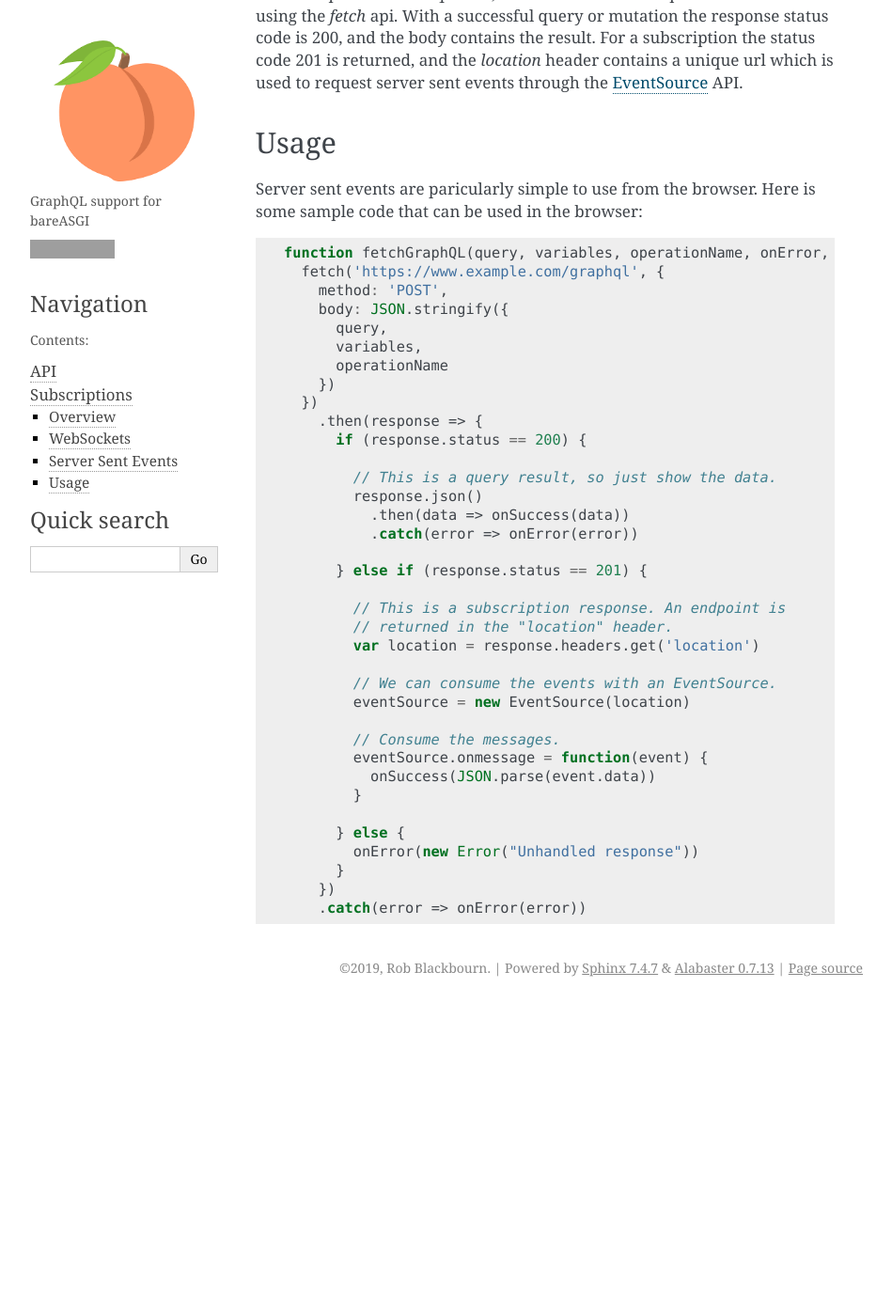
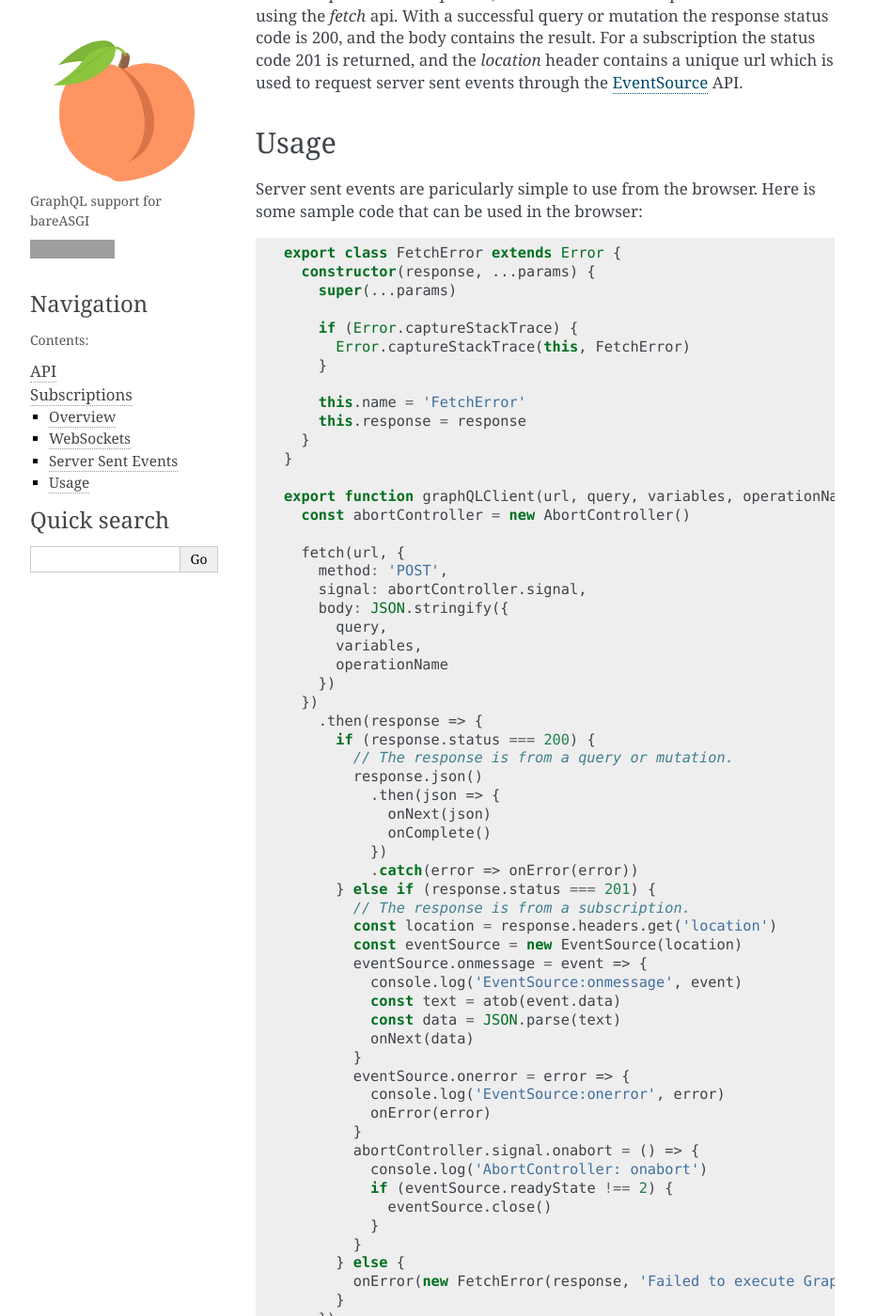
Before and after one commit to rob-blackbourn/bareASGI-graphql-next, a Sphinx documentation site: the page built from docs/subscriptions.rst, in a window 1280 px wide and 1400 px high, scrolled down 668 px. Shown: the whole window at 94% size, without its empty margins (170-1119 px from the left). Built offline with Sphinx 7.4.7, drawn with Linux system fonts in a browser that asks for light colours; before the commit the page ends 1737 px from its top, so only the background shows below that; some of the changed text lies outside the part shown; grey boxes are pictures that could not be loaded.

Commit message:
Added base64 encoding

```diff
--- a/docs/subscriptions.rst
+++ b/docs/subscriptions.rst
@@ -44,9 +44,25 @@ that can be used in the browser:
 
 .. code-block:: js
 
-    function fetchGraphQL(query, variables, operationName, onError, onSuccess) {
-      fetch('https://www.example.com/graphql', {
+    export class FetchError extends Error {
+      constructor(response, ...params) {
+        super(...params)
+
+        if (Error.captureStackTrace) {
+          Error.captureStackTrace(this, FetchError)
+        }
+
+        this.name = 'FetchError'
+        this.response = response
+      }
+    }
+
+    export function graphQLClient(url, query, variables, operationName, onNext, onError, onComplete) {
+      const abortController = new AbortController()
+
+      fetch(url, {
         method: 'POST',
+        signal: abortController.signal,
         body: JSON.stringify({
           query,
           variables,
@@ -54,29 +70,43 @@ that can be used in the browser:
         })
       })
         .then(response => {
-          if (response.status == 200) {
-
-            // This is a query result, so just show the data.
+          if (response.status === 200) {
+            // The response is from a query or mutation.
             response.json()
-              .then(data => onSuccess(data))
+              .then(json => {
+                onNext(json)
+                onComplete()
+              })
               .catch(error => onError(error))
-
-          } else if (response.status == 201) {
-
-            // This is a subscription response. An endpoint is
-            // returned in the "location" header.
-            var location = response.headers.get('location')
-
-            // We can consume the events with an EventSource.
-            eventSource = new EventSource(location)
-
-            // Consume the messages.
-            eventSource.onmessage = function(event) {
-              onSuccess(JSON.parse(event.data))
+          } else if (response.status === 201) {
+            // The response is from a subscription.
+            const location = response.headers.get('location')
+            const eventSource = new EventSource(location)
+            eventSource.onmessage = event => {
+              console.log('EventSource:onmessage', event)
+              const text = atob(event.data)
+              const data = JSON.parse(text)
+              onNext(data)
             }
-
+            eventSource.onerror = error => {
+              console.log('EventSource:onerror', error)
+              onError(error)
+            }
+            abortController.signal.onabort = () => {
+              console.log('AbortController: onabort')
+              if (eventSource.readyState !== 2) {
+                eventSource.close()
+              }
+            }
           } else {
-            onError(new Error("Unhandled response"))
+            onError(new FetchError(response, 'Failed to execute GraphQL'))
           }
         })
         .catch(error => onError(error))
+
+      // Return an unsubscribe function.
+      return () => {
+        console.log('unsubscribing')
+        abortController.abort()
+      }
+    }
```
Also changed, not shown: 1 other file.
